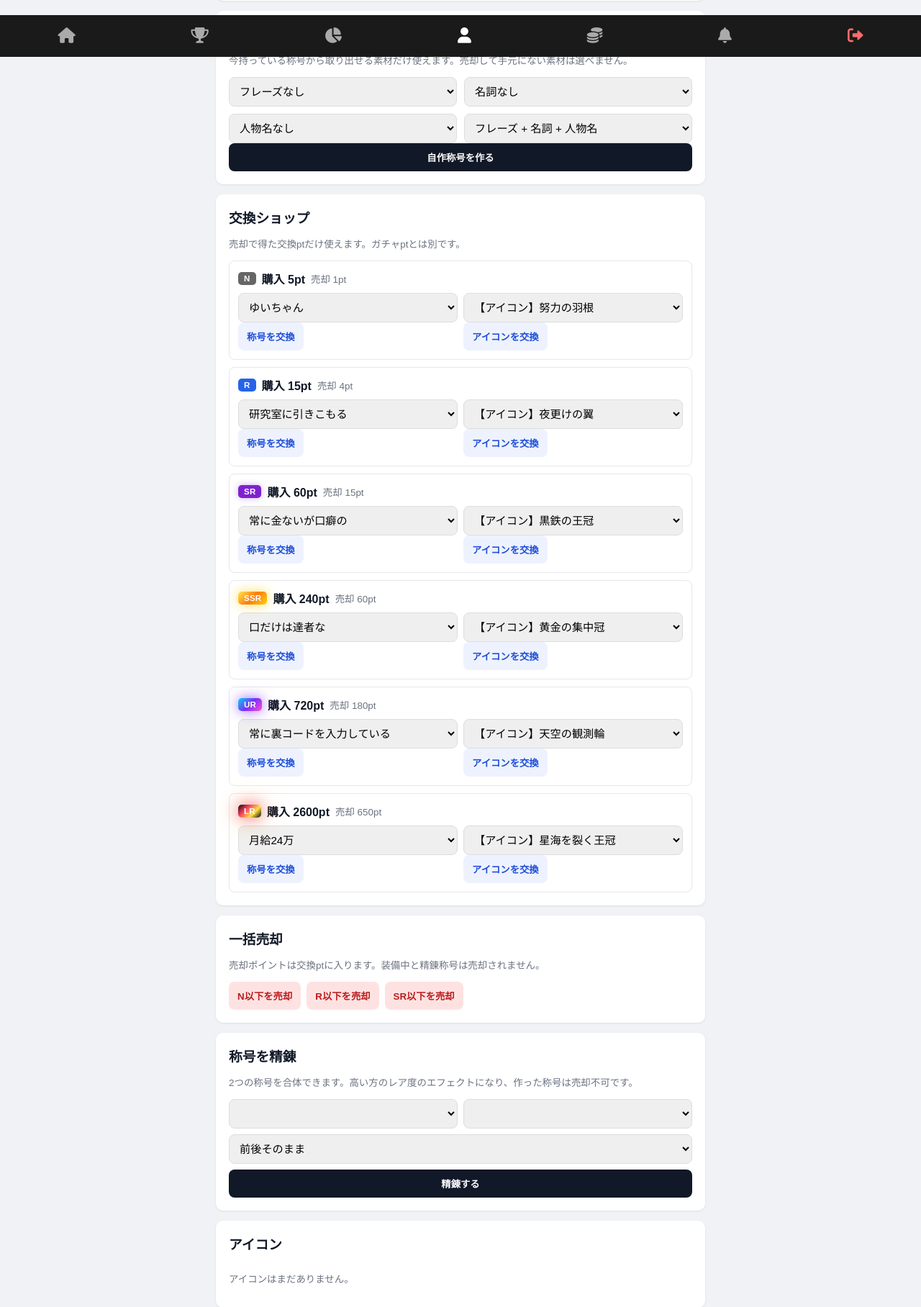
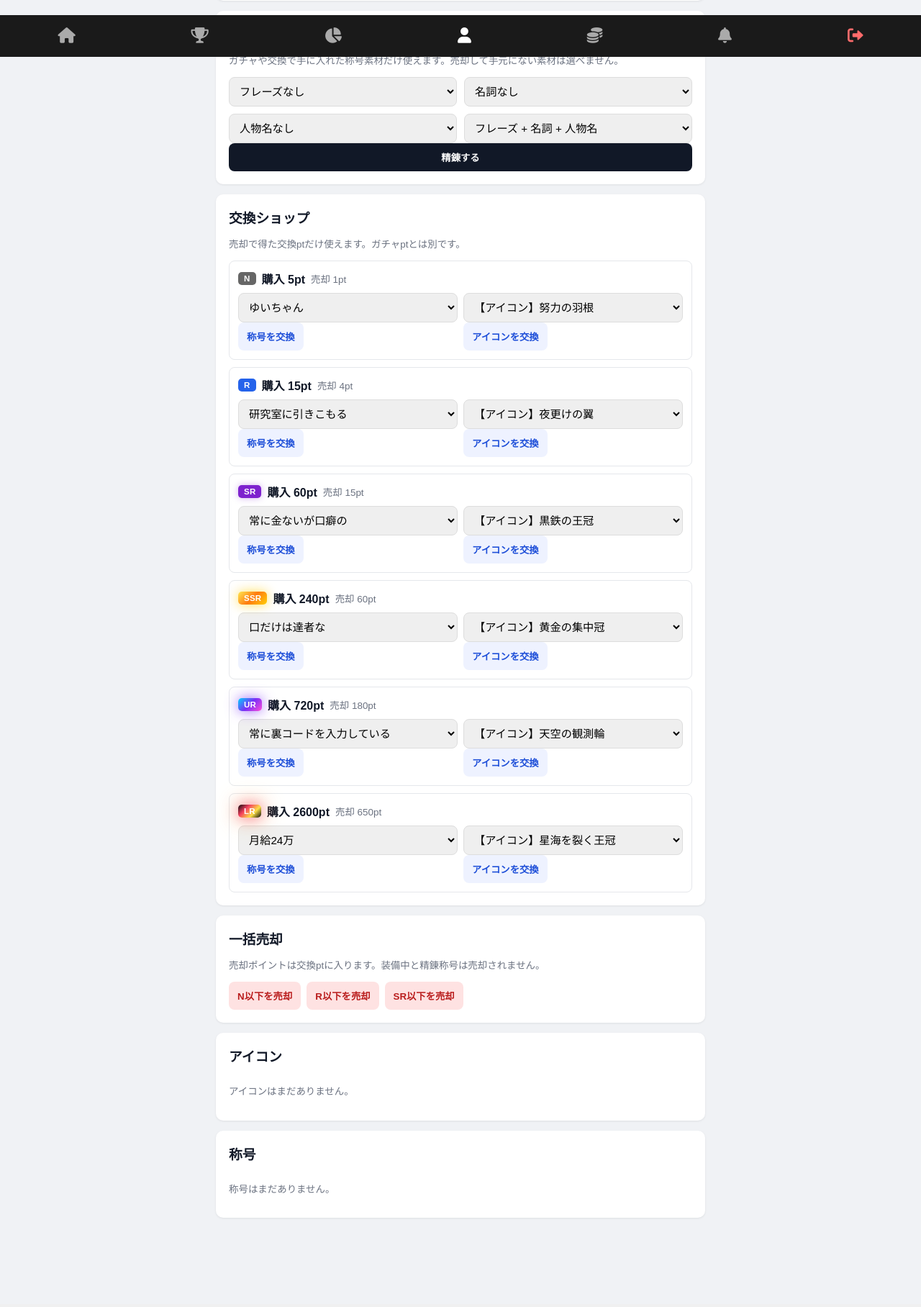
Before and after one commit to ryuchiika615/sns, a Django app: page /profile/edit/ in a window 1280 px wide. Shown: the part 721-2537 px from the top of the page at 72% size. After the commit the page ends 2413 px from the top, so only its background shows below. Run offline with Django 5.2, Linux system fonts and the light colour scheme; the visitor is signed in with stand-in values (Sample User, id 1); data comes from the database, SQL or seed files in the repository; data that the repository does not hold is empty.

Commit message:
Merge title crafting into refinement

```diff
--- a/sns/views.py
+++ b/sns/views.py
@@ -201,6 +201,14 @@ def owned_title_parts(items):
     }
 
 
+def refined_part_rarity(part, items):
+    value = 1
+    for item in items:
+        if part and part in item_display_name(item):
+            value = max(value, RARITY_ORDER.get(item.rarity, 1))
+    return value
+
+
 def shop_item_name(rarity):
     if rarity in ["UR", "LR"]:
         return f"{random.choice(LEGENDARY_PREFIXES)}{random.choice(LEGENDARY_NOUNS)}"
@@ -209,6 +217,20 @@ def shop_item_name(rarity):
     if random.choice([True, False]):
         return f"{random.choice(NAMES_LIST)}{random.choice(WORDS_LIST)}"
     return f"{random.choice(WORDS_LIST)}{random.choice(NAMES_LIST)}"
+
+
+def gacha_title_name(rarity):
+    if rarity == "N":
+        return random.choice(NAMES_LIST + NOUNS_LIST[:10] + WORDS_LIST[:20])
+    if rarity == "R":
+        return random.choice(WORDS_LIST[20:65] + NOUNS_LIST[10:18])
+    if rarity == "SR":
+        return random.choice(WORDS_LIST[65:100] + NOUNS_LIST[18:26])
+    if rarity == "SSR":
+        return random.choice(WORDS_LIST[100:125] + NOUNS_LIST[26:] + [f"{random.choice(WORDS_LIST[:60])}{random.choice(NAMES_LIST)}"])
+    if rarity == "UR":
+        return random.choice(WORDS_LIST[125:] + ["終焉を照らす観測者", "天空を統べる学習賢者", "不可視の時間術師"])
+    return random.choice(["黒炎の記憶の王冠", "星海を裂く答案破壊者", "終焉を照らす時間術師"] + WORDS_LIST[-20:])
 
 
 def sell_items(profile, items):
@@ -417,18 +439,12 @@ def gacha(request):
                 else:
                     rarity = "N"
 
-                if rarity in ["LR", "UR"]:
-                    generated_name = f"{random.choice(LEGENDARY_PREFIXES)}{random.choice(LEGENDARY_NOUNS)}"
-                elif random.random() < 0.25:
-                    generated_name = f"{random.choice(CUTE_PREFIXES)}{random.choice(CUTE_NOUNS)}"
-                elif random.random() < 0.45:
+                if random.random() < 0.38:
                     generated_name = f"【アイコン】{random.choice(ANIMAL_PREFIXES)}{random.choice(ANIMAL_NOUNS)}"
-                elif random.choice([True, False]):
+                elif random.random() < 0.38:
                     generated_name = f"【アイコン】{random.choice(AVATAR_PREFIXES)}{random.choice(AVATAR_NOUNS)}"
-                elif random.choice([True, False]):
-                    generated_name = f"{random.choice(NAMES_LIST)}{random.choice(WORDS_LIST)}"
                 else:
-                    generated_name = f"{random.choice(WORDS_LIST)}{random.choice(NAMES_LIST)}"
+                    generated_name = gacha_title_name(rarity)
 
                 result_item, created_item = GachaItem.objects.get_or_create(
                     name=generated_name, defaults={"rarity": rarity}
@@ -644,7 +660,7 @@ def edit_profile(request):
                 profile.save(update_fields=["current_title"])
             return redirect("edit_profile")
 
-        if "create_custom_title" in request.POST:
+        if "refine_parts" in request.POST:
             word = (request.POST.get("title_word") or "").strip()[:30]
             noun = (request.POST.get("title_noun") or "").strip()[:30]
             name = (request.POST.get("title_name") or "").strip()[:30]
@@ -660,8 +676,13 @@ def edit_profile(request):
                     full_title = f"{noun}{word}{name}"
                 else:
                     full_title = f"{word}{noun}{name}"
+                rarity_value = max(
+                    refined_part_rarity(word, real_owned_titles),
+                    refined_part_rarity(noun, real_owned_titles),
+                    refined_part_rarity(name, real_owned_titles),
+                )
                 new_item, created_item = GachaItem.objects.get_or_create(
-                    name=full_title[:50], defaults={"rarity": "N"}
+                    name=f"精錬:{full_title[:47]}", defaults={"rarity": RARITY_BY_VALUE[rarity_value]}
                 )
                 profile.items.add(new_item)
                 profile.current_title = new_item.name
--- a/templates/sns/edit_profile.html
+++ b/templates/sns/edit_profile.html
@@ -39,8 +39,8 @@
         </section>
 
         <section class="card">
-            <h3>称号を自作</h3>
-            <p class="muted">今持っている称号から取り出せる素材だけ使えます。売却して手元にない素材は選べません。</p>
+            <h3>称号を精錬</h3>
+            <p class="muted">ガチャや交換で手に入れた称号素材だけ使えます。売却して手元にない素材は選べません。</p>
             <form method="POST">
                 {% csrf_token %}
                 <div class="grid">
@@ -62,7 +62,7 @@
                         <option value="noun_first">名詞 + フレーズ + 人物名</option>
                     </select>
                 </div>
-                <button class="btn btn-dark" name="create_custom_title" value="1" style="width:100%;" {% if not title_words and not title_nouns and not title_names %}disabled{% endif %}>自作称号を作る</button>
+                <button class="btn btn-dark" name="refine_parts" value="1" style="width:100%;" {% if not title_words and not title_nouns and not title_names %}disabled{% endif %}>精錬する</button>
             </form>
         </section>
 
@@ -107,19 +107,6 @@
             </form>
         </section>
 
-        <section class="card">
-            <h3>称号を精錬</h3>
-            <p class="muted">2つの称号を合体できます。高い方のレア度のエフェクトになり、作った称号は売却不可です。</p>
-            <form method="POST">
-                {% csrf_token %}
-                <div class="refine-grid">
-                    <select name="title_a" class="form-control">{% for row in title_rows %}<option value="{{ row.item.name }}">{{ row.item.rarity }} {{ row.display_name }}</option>{% endfor %}</select>
-                    <select name="title_b" class="form-control">{% for row in title_rows %}<option value="{{ row.item.name }}">{{ row.item.rarity }} {{ row.display_name }}</option>{% endfor %}</select>
-                </div>
-                <select name="order" class="form-control" style="margin-top:8px;"><option value="normal">前後そのまま</option><option value="reverse">前後を入れ替え</option></select>
-                <button class="btn btn-dark" name="combine_titles" value="1" style="width:100%;margin-top:8px;">精錬する</button>
-            </form>
-        </section>
 
         <section class="card">
             <h3>アイコン</h3>
```
